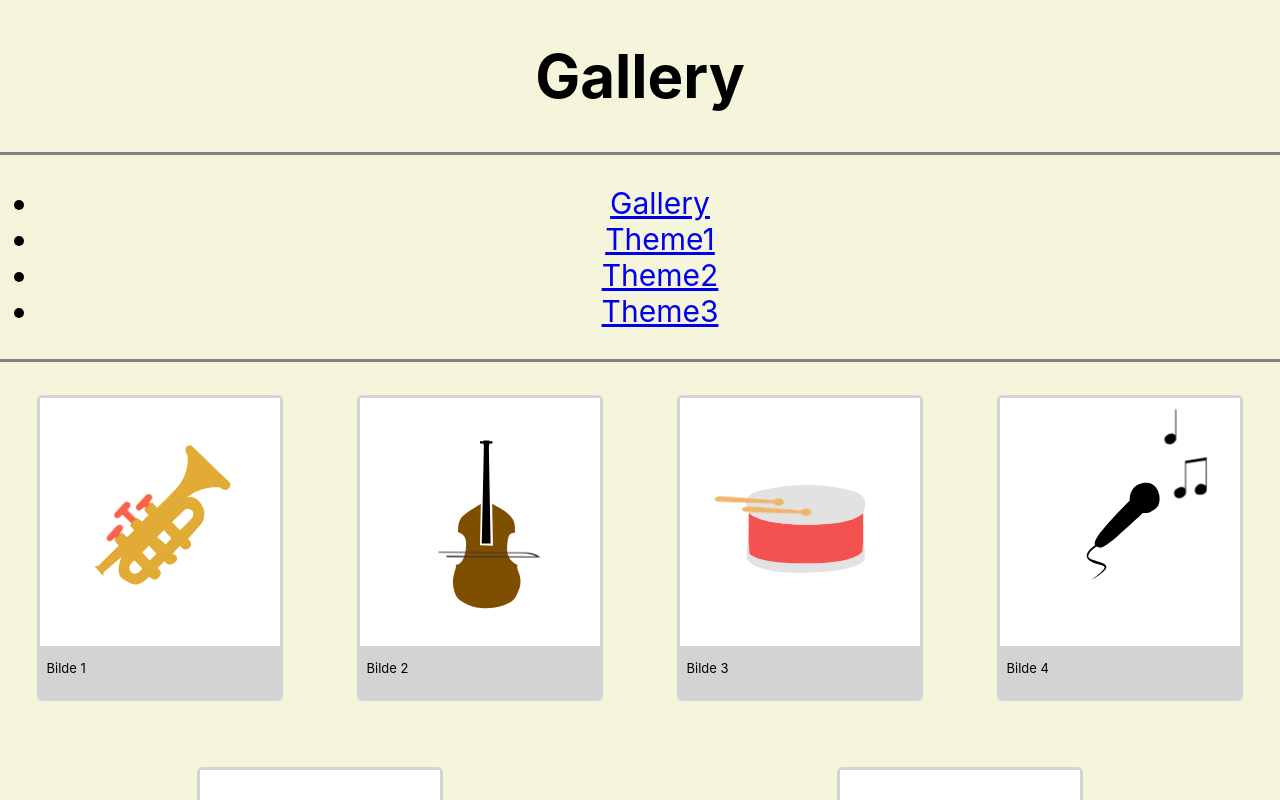
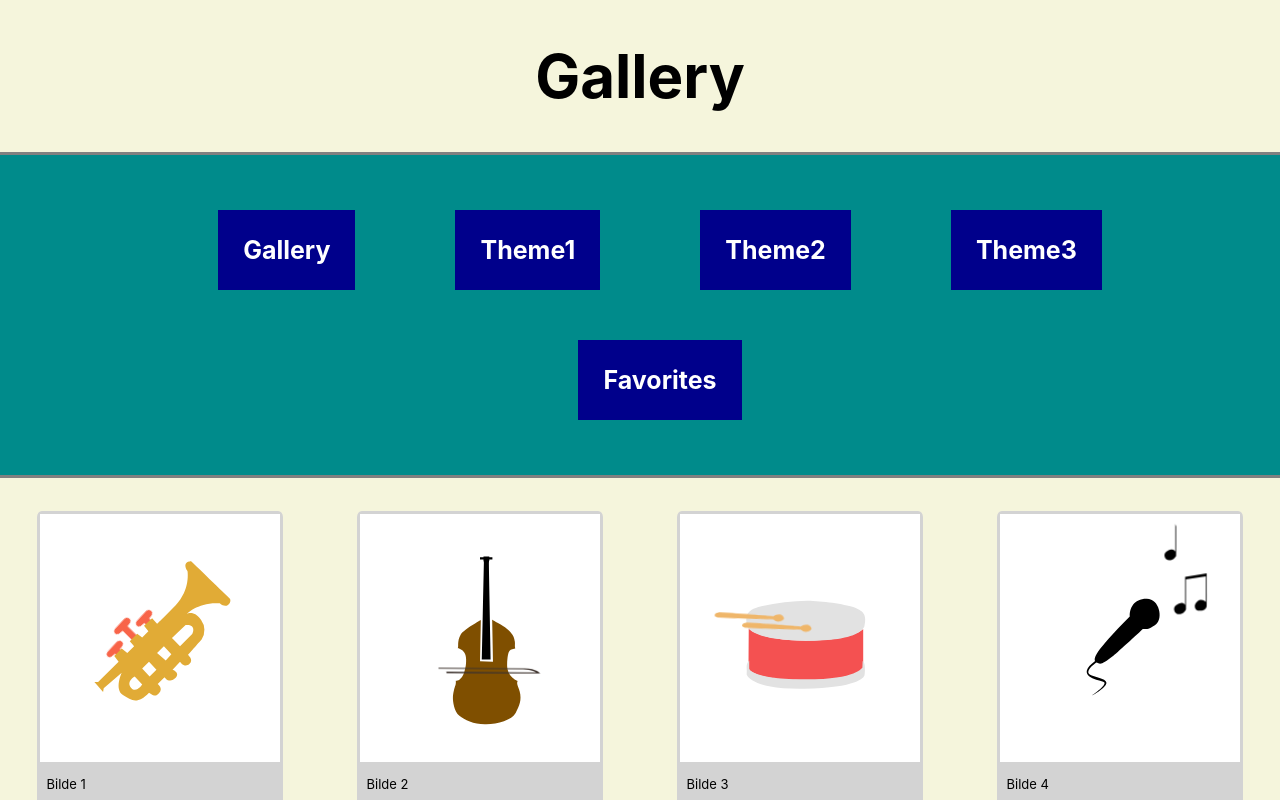
Before and after one commit to magnhan/gallery, a React (Create React App) app in the folder gallery/: page /#/ in a window 1280 px wide. Shown: the top 800 px of the page. Built offline with nearby package versions, Linux system fonts and the light colour scheme.

Commit message:
Added css to menu
#14

```diff
--- a/gallery/src/App.tsx
+++ b/gallery/src/App.tsx
@@ -4,11 +4,12 @@ import "./index.css";
 import { Route, HashRouter } from "react-router-dom";
 import DisplayArt from "./components/DisplayArt";
 import Header from "./components/Header";
-import Menu from "./components/Menu";
+import Menu from "./components/Menu/Menu";
 import Footer from "./components/Footer";
 import Theme1 from "./components/Theme1";
 import Theme2 from "./components/Theme2";
 import Theme3 from "./components/Theme3";
+import Favorites from "./components/Favorites";
 
 export default function App() {
   return (
@@ -21,6 +22,7 @@ export default function App() {
           <Route path="/Theme1" component={Theme1} />
           <Route path="/Theme2" component={Theme2} />
           <Route path="/Theme3" component={Theme3} />
+          <Route path="/Favorites" component={Favorites} />
         </div>
         <Footer />|
       </div>
--- a/gallery/src/components/Header.tsx
+++ b/gallery/src/components/Header.tsx
@@ -3,7 +3,7 @@ import React from "react";
 export default function Header() {
   return (
     <div className="Header">
-      <h1 >Gallery</h1>
+      <h1>Gallery</h1>
     </div>
   );
 }
--- /dev/null
+++ b/gallery/src/components/Menu/Menu.css
@@ -0,0 +1,20 @@
+.Header_Menu > li {
+  display: inline;
+  list-style-type: none;
+  margin: 1em;
+  font-size: smaller;
+}
+
+.Menu {
+  background-color: darkcyan;
+}
+
+.Header_Menu li a {
+  color: #fff;
+  font-weight: bold;
+  text-decoration: none;
+  padding: 1em;
+  margin: 1em;
+  display: inline-block;
+  background-color: darkblue;
+}
--- a/gallery/src/components/Menu.tsx
+++ b/gallery/src/components/Menu/Menu.tsx
@@ -1,5 +1,6 @@
 import React from "react";
 import { NavLink } from "react-router-dom";
+import "./Menu.css";
 
 export default function Menu() {
   return (
@@ -17,6 +18,9 @@ export default function Menu() {
         <li>
           <NavLink to="/Theme3">Theme3</NavLink>
         </li>
+        <li>
+          <NavLink to="/Favorites">Favorites</NavLink>
+        </li>
       </ul>
     </div>
   );
--- a/gallery/src/components/Theme1.tsx
+++ b/gallery/src/components/Theme1.tsx
@@ -1,5 +1,10 @@
 import React from "react";
+import SVG1 from "./paintings/SVG1/SVG1";
 
 export default function Theme1() {
-  return <div className="Theme1">sunshine</div>;
+  return (
+    <div className="Theme1">
+      <SVG1 />
+    </div>
+  );
 }
```
